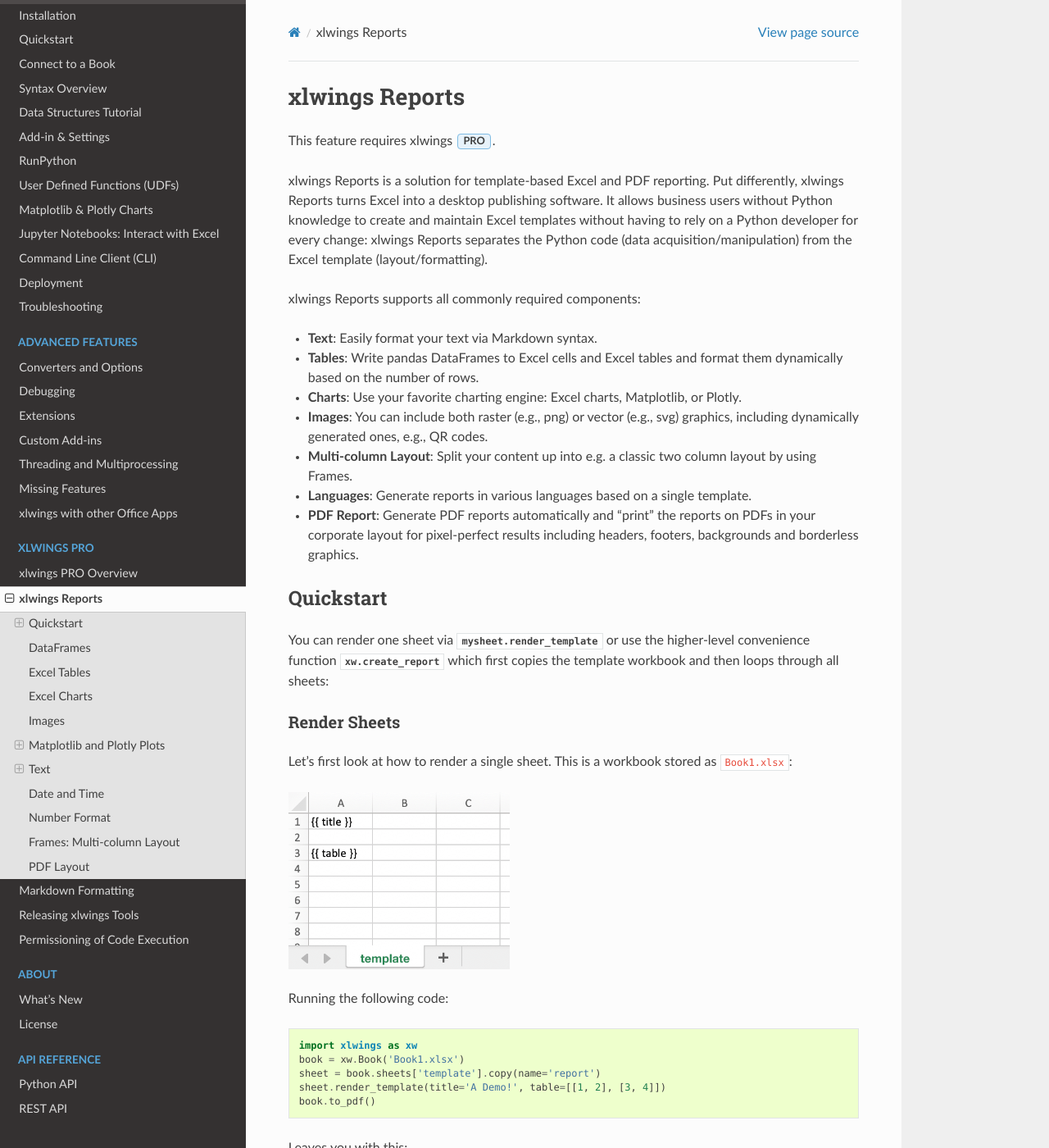
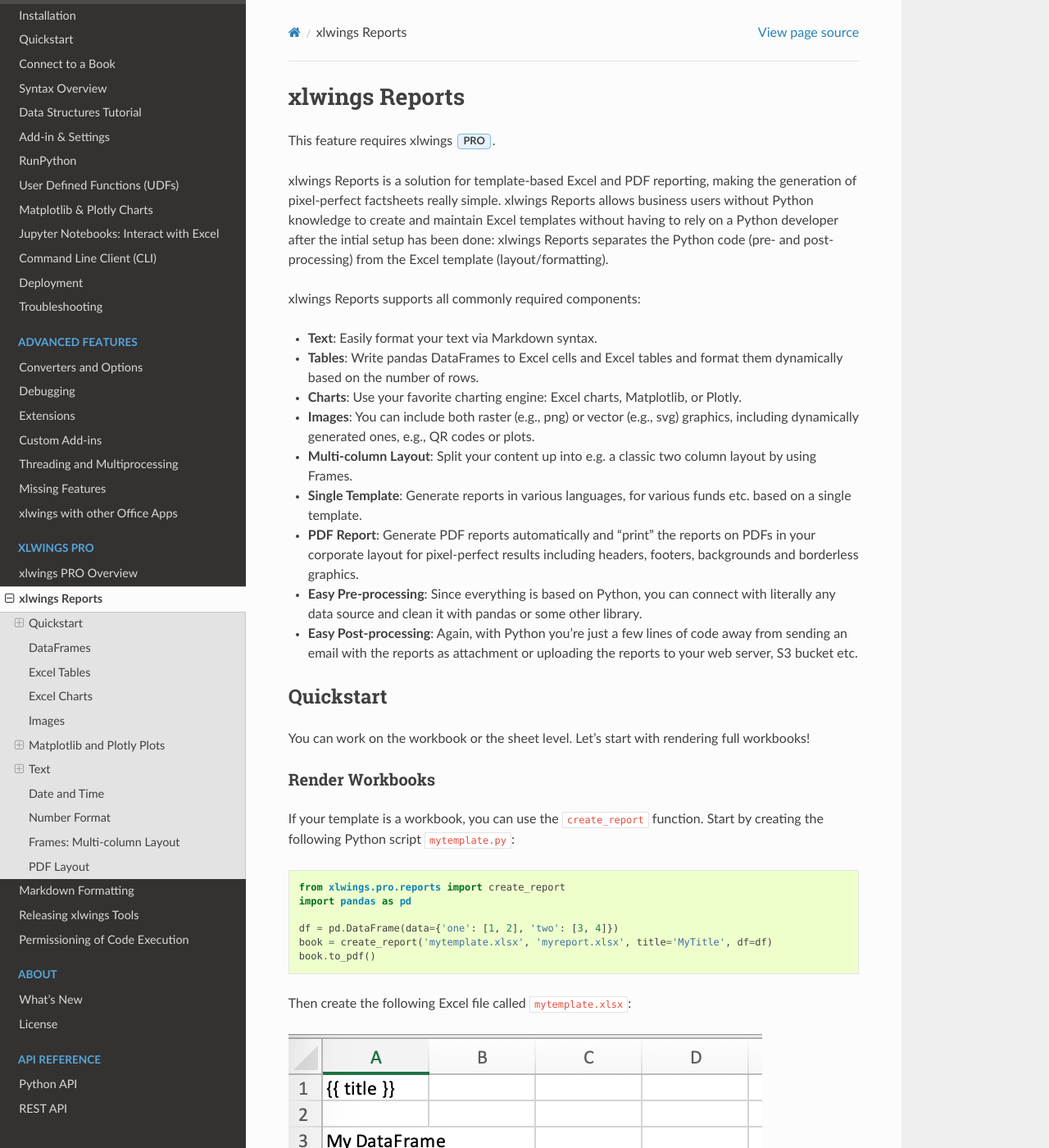
Before and after one commit to xlwings/xlwings, a Sphinx documentation site: the page built from docs/reports.rst, in a window 1280 px wide and 1400 px high. Shown: the whole window at 82% size. Built offline with Sphinx 7.4.7 and the Read the Docs theme 2.0.0, drawn with Linux system fonts in a browser that asks for light colours; some of the changed text lies outside the part shown.

Commit message:
fixing tests, refactor arithmetic filters to abbreviated version and cleaned up docs

```diff
--- a/docs/reports.rst
+++ b/docs/reports.rst
@@ -5,27 +5,83 @@
 
 This feature requires xlwings :guilabel:`PRO`.
 
-xlwings Reports is a solution for template-based Excel and PDF reporting. Put differently, xlwings Reports turns Excel into a desktop publishing software. It allows business users without Python knowledge to create and maintain Excel templates without having to rely on a Python developer for every change: xlwings Reports separates the Python code (data acquisition/manipulation) from the Excel template (layout/formatting).
+xlwings Reports is a solution for template-based Excel and PDF reporting, making the generation of pixel-perfect factsheets really simple. xlwings Reports allows business users without Python knowledge to create and maintain Excel templates without having to rely on a Python developer after the intial setup has been done: xlwings Reports separates the Python code (pre- and post-processing) from the Excel template (layout/formatting).
 
 xlwings Reports supports all commonly required components:
 
 * **Text**: Easily format your text via Markdown syntax.
 * **Tables**: Write pandas DataFrames to Excel cells and Excel tables and format them dynamically based on the number of rows.
 * **Charts**: Use your favorite charting engine: Excel charts, Matplotlib, or Plotly.
-* **Images**: You can include both raster (e.g., png) or vector (e.g., svg) graphics, including dynamically generated ones, e.g., QR codes.
+* **Images**: You can include both raster (e.g., png) or vector (e.g., svg) graphics, including dynamically generated ones, e.g., QR codes or plots.
 * **Multi-column Layout**: Split your content up into e.g. a classic two column layout by using Frames.
-* **Languages**: Generate reports in various languages based on a single template.
+* **Single Template**: Generate reports in various languages, for various funds etc. based on a single template.
 * **PDF Report**: Generate PDF reports automatically and "print" the reports on PDFs in your corporate layout for pixel-perfect results including headers, footers, backgrounds and borderless graphics.
+* **Easy Pre-processing**: Since everything is based on Python, you can connect with literally any data source and clean it with pandas or some other library.
+* **Easy Post-processing**: Again, with Python you're just a few lines of code away from sending an email with the reports as attachment or uploading the reports to your web server, S3 bucket etc.
 
 Quickstart
 ----------
 
-You can render one sheet via :meth:`mysheet.render_template <xlwings.Sheet.render_template>` or use the higher-level convenience function :meth:`xw.create_report <xlwings.pro.reports.create_report>` which first copies the template workbook and then loops through all sheets:
+You can work on the workbook or the sheet level. Let's start with rendering full workbooks!
+
+Render Workbooks
+****************
+
+If your template is a workbook, you can use the ``create_report`` function. Start by creating the following Python script ``mytemplate.py``::
+
+    from xlwings.pro.reports import create_report
+    import pandas as pd
+
+    df = pd.DataFrame(data={'one': [1, 2], 'two': [3, 4]})
+    book = create_report('mytemplate.xlsx', 'myreport.xlsx', title='MyTitle', df=df)
+    book.to_pdf()
+
+Then create the following Excel file called ``mytemplate.xlsx``:
+
+.. figure:: images/mytemplate.png
+
+Run the Python script (or run the code from a Jupyter notebook)::
+
+    python mytemplate.py
+
+This will copy the template and create the following output by replacing the variables in double curly braces with
+the value from the Python variable:
+
+.. figure:: images/myreport.png
+
+In production, you'll often want to run this in a separate and hidden Excel instance as well as use fully qualified ``Path`` objects. It's also often easier to collect the data into a data dictionary::
+
+    from pathlib import Path
+
+    import pandas as pd
+    import xlwings as xw
+
+    base_dir = Path(r'C:\Users\myuser\myreport')
+
+    data = dict(
+        title='MyTitle',
+        df=pd.DataFrame(data={'one': [1, 2], 'two': [3, 4]})
+    )
+
+    with xw.App(visible=False) as app:
+        book = app.create_report(base_dir / 'mytemplate.xlsx',
+                                 base_dir / 'myreport.xlsx',
+                                 **data)
+        book.to_pdf(base_dir / 'myreport.pdf')
+
+
+.. note::
+    By default, xlwings Reports overwrites existing values in templates if there is not enough free space for your variable. If you want your rows to dynamically shift according to the height of your array, use :ref:`Frames <Frames>`.
+
+.. note::
+    By default, DataFrames don't write out the index. If you need the index to appear in Excel, use ``df.reset_index()``, see :ref:`dataframes_reports`.
+
+See also :meth:`create_reports (API reference) <xlwings.pro.reports.create_report>`.
 
 Render Sheets
 *************
 
-Let's first look at how to render a single sheet. This is a workbook stored as ``Book1.xlsx``:
+Sometimes, it's useful to render a single sheet instead of using the ``create_report`` function. This is a workbook stored as ``Book1.xlsx``:
 
 .. figure:: images/sheet_rendering1.png
     :scale: 60%
@@ -33,12 +89,13 @@
 Running the following code::
 
     import xlwings as xw
+
     book = xw.Book('Book1.xlsx')
     sheet = book.sheets['template'].copy(name='report')
     sheet.render_template(title='A Demo!', table=[[1, 2], [3, 4]])
     book.to_pdf()
 
-Leaves you with this:
+Copies the template sheet first and then fills it in:
 
 .. figure:: images/sheet_rendering2.png
     :scale: 60%
@@ -47,39 +104,14 @@
 
 .. versionadded:: 0.22.0
 
-Render Workbooks
-****************
-
-If your template is a full workbook, you can use the ``create_report`` function. Start by creating the following Python script ``mytemplate.py``::
-
-    from xlwings.pro.reports import create_report
-    import pandas as pd
-
-    df = pd.DataFrame(data=[[1,2],[3,4]])
-    book = create_report('mytemplate.xlsx', 'myreport.xlsx', title='MyTitle', df=df)
-    book.to_pdf()
-
-Then create the following Excel file called ``mytemplate.xlsx``:
-
-.. figure:: images/mytemplate.png
-
-Now run the Python script::
-
-    python mytemplate.py
-
-This will copy the template and create the following output by replacing the variables in double curly braces with
-the value from the Python variable:
-
-.. figure:: images/myreport.png
-
-See also :meth:`create_reports (API reference) <xlwings.pro.reports.create_report>`.
-
-.. note:: By default, xlwings Reports overwrites existing values in templates if there is not enough free space for your variable. If you want your rows to dynamically shift according to the height of your array, use :ref:`Frames <Frames>`.
+.. _dataframes_reports:
 
 DataFrames
 ----------
 
-When you work with pandas DataFrames, you'll often need to tweak the data. Thanks to filters, you can do the most common operations directly in your template. A filter is added to the placeholder in Excel, separated by the pipe character. You can combine multiple filters by using multiple pipe characters. Let's start with a couple of examples before looking at each filter in more detail::
+To write DataFrames in a consistent manner to Excel, xlwings Reports ignores the DataFrame indices. If you need to pass the index over to Excel, reset the index before passing in the DataFrame: ``df.reset_index()`` to ``create_report`` or ``render_template``.
+
+When working with pandas DataFrames, the report designer often needs to tweak the data. Thanks to filters, they can do the most common operations directly in the template without the need of writing Python code. A filter is added to the placeholder in Excel by using the pipe character: ``{{ myplaceholder | myfilter }}``. You can combine multiple filters by using multiple pipe characters: they are applied from left to right, i.e. the result from the first filter will be the input for the next filter. Let's start with an example before listing each filter with its details::
 
     import xlwings as xw
     import pandas as pd
@@ -93,23 +125,17 @@
 
 Available filters for DataFrames:
 
-* **noindex**: Hide the index
-
-  Example::
-
-  {{ df | noindex }}
-
 * **noheader**: Hide the column headers
 
   Example::
 
   {{ df | noheader }}
 
-* **body**: Only write the body of the DataFrame
+* **header**: Only return the header
 
-  Example (this is equivalent to ``{{ df | noindex | noheader }}``)::
+  Example::
 
-  {{ df | body }}
+  {{ df | header }}
 
 * **sortasc**: Sort in ascending order (indices are zero-based)
 
@@ -134,19 +160,29 @@
   .. note::
     Merged cells: you'll also have to introduce empty columns if you are using merged cells in your Excel template.
 
-* **multiply**, **divide**, **sum**, **subtract**: Apply an arithmetic operation on a column (indices are zero-based)
+* **mul**, **div**, **sum**, **sub**: Apply an arithmetic operation (multiply, divide, sum, subtract) on a column (indices are zero-based)
 
   Syntax::
 
-  {{ df | operation(col_ix, value) }}
+  {{ df | operation(col_ix, value, fill_value) }}
 
-  Example::
+  ``fill_value`` is optional and determines whether empty cells are included in the operation or not. To include empty values and thus make it behave like in Excel, set it to ``0``.
 
-  {{ df | multiply(0, 100) }}
+  Example: multiply the first column by 100::
+
+  {{ df | mul(0, 100) }}
+
+  Example: multiply the first column by 100 and the second column by 2::
+
+  {{ df | mul(0, 100) | mul(1, 2) }}
+
+  Example: add 100 to the first column including empty cells::
+
+  {{ df | add(0, 100, 0) }}
 
 * **maxrows**: Maximum number of rows (currently, only ``sum`` is supported as aggregation function)
 
-  If your DataFrame has 12 rows and you use ``maxrows(10, "Other")`` as filter, you'll get a table that shows the first 9 rows as-is and sums up the remaining 3 rows under the label ``Other``. If your data is unsorted, combine it with the ``sortasc``/``sortdesc`` to make sure the correct rows are aggregated.
+  If your DataFrame has 12 rows and you use ``maxrows(10, "Other")`` as filter, you'll get a table that shows the first 9 rows as-is and sums up the remaining 3 rows under the label ``Other``. If your data is unsorted, make sure to call ``sortasc``/``sortdesc`` first to make sure the correct rows are aggregated.
 
   See also: ``aggsmall``, ``head``, ``tail``, ``rowslice``
 
@@ -154,13 +190,13 @@
 
   {{ df | maxrows(number_rows, label, label_col_ix) }}
 
-  ``label_col_ix`` is optional: if left away, it will label the index of the DataFrame (index is zero-based)
+  ``label_col_ix`` is optional: if left away, it will label the first column of the DataFrame (index is zero-based)
 
   Examples::
 
   {{ df | maxrows(10, "Other") }}
-  {{ df | maxrows(10, "Other", 0) }}
-  {{ df | sortasc(1)| noindex | maxrows(5, "Other") }}
+  {{ df | sortasc(1)| maxrows(5, "Other") }}
+  {{ df | maxrows(10, "Other", 1) }}
 
 * **aggsmall**: Aggregate rows with values below a certain threshold (currently, only ``sum`` is supported as aggregation function)
 
@@ -172,13 +208,13 @@
 
   {{ df | aggsmall(threshold, threshold_col_ix, label, label_col_ix) }}
 
-  ``label_col_ix`` is optional: if left away, it will label the index of the DataFrame (indices are zero-based)
+  ``label_col_ix`` is optional: if left away, it will label the first column of the DataFrame (indices are zero-based)
 
   Examples::
 
   {{ df | aggsmall(0.1, 2, "Other") }}
-  {{ df | aggsmall(0.5, 1, "Other", 0) }}
-  {{ df | sortasc(1)| noindex | aggsmall(0.1, 2, "Other") }}
+  {{ df | sortasc(1) | aggsmall(0.1, 2, "Other") }}
+  {{ df | aggsmall(0.5, 1, "Other", 1) }}
 
 * **head**: Only show the top n rows
 
@@ -237,7 +273,7 @@
 Excel Tables
 ------------
 
-Using Excel tables is the recommended way to format tables as the styling can be applied dynamically across columns and rows. You can also use themes and apply alternating colors to rows/columns. Go to ``Insert`` > ``Table`` and make sure that you activate ``My table has headers`` before clicking on ``OK``. Add the placeholder as usual on the top-left of your Excel table:
+Using Excel tables is the recommended way to format tables as the styling can be applied dynamically across columns and rows. You can also use themes and apply alternating colors to rows/columns. Go to ``Insert`` > ``Table`` and make sure that you activate ``My table has headers`` before clicking on ``OK``. Add the placeholder as usual on the top-left of your Excel table (note that this example makes use of :ref:`Frames <Frames>`):
 
 .. figure:: images/excel_table_template.png
 
@@ -256,16 +292,13 @@
 
 .. figure:: images/excel_table_report.png
 
-Headers of Excel tables are relatively strict, e.g. you can't have multi-line headers or merged cells. To get around these limitations, uncheck the ``Header Row`` checkbox under ``Table Design`` and use the ``noheader`` or ``body`` filter (see DataFrame filters). This will allow you to design your own headers outside of the Excel Table.
+Headers of Excel tables are relatively strict, e.g. you can't have multi-line headers or merged cells. To get around these limitations, uncheck the ``Header Row`` checkbox under ``Table Design`` and use the ``noheader`` filter (see DataFrame filters). This will allow you to design your own headers outside of the Excel Table.
 
 .. note::
     * At the moment, you can only assign pandas DataFrames to tables
-    * For Excel table support, you need at least version 0.21.0
 
 Excel Charts
 ------------
-
-**Note**: To use charts with an Excel table as source, you'll need at least xlwings version 0.22.1
 
 To use Excel charts in your reports, follow this process:
 
@@ -297,13 +330,15 @@
 
     book = xw.Book("mytemplate.xlsx")
     sheet = book.sheets['template'].copy(name='report')
-    sheet.render_template(chart_data=df)
+    sheet.render_template(chart_data=df.reset_index())
 
 This will produce the following report, with the chart source correctly adjusted:
 
     .. figure:: images/reports_chart5.png
 
-**Note**: If you don't want the source data on your report, you might want to place it on a separate sheet. It's easiest if you add and design the chart on the separate sheet, before cutting the chart and pasting it on your report template.
+.. note::
+
+    If you don't want the source data on your report, you can place it on a separate sheet. It's easiest if you add and design the chart on the separate sheet, before cutting the chart and pasting it on your report template. To prevent the data sheet from being printed when calling ``to_pdf``, you can give it a name that starts with ``#`` and it will be ignored.
 
 Images
 ------
@@ -317,9 +352,11 @@
     sheet = book.sheets['template'].copy(name='report')
     sheet.render_template(logo=Image(r'C:\path\to\logo.png'))
 
-**Note**: ``Image`` also accepts a ``pathlib.Path`` object instead of a string.
+.. note::
 
-If you want to use vector-based graphics, you can use ``svg`` on Windows and ``eps`` on macOS. You can control the appearance of your image by applying filters on your placeholder.
+    ``Image`` also accepts a ``pathlib.Path`` object instead of a string.
+
+If you want to use vector-based graphics, you can use ``svg`` on Windows and ``pdf`` on macOS. You can control the appearance of your image by applying filters on your placeholder.
 
 Available filters for Images:
 
@@ -396,13 +433,7 @@
     sheet = book.sheets['template'].copy(name='report')
     sheet.render_template(lineplot=fig)
 
-To change the appearance of the Matplotlib or Plotly plot, you can use the same filters as with images, namely:
-
-* width
-* height
-* size
-
-Additionally, you can use the following filter:
+To change the appearance of the Matplotlib or Plotly plot, you can use the same filters as with images. Additionally, you can use the following filter:
 
 * **format**: allows to change the default image format from ``png`` to e.g., ``vector``, which will export the plot as vector graphics (``svg`` on Windows and ``pdf`` on macOS). As an example, to make the chart smaller and use the vector format, you would write the following placeholder::
 
@@ -411,7 +442,7 @@
 Text
 ----
 
-You can work with placeholders in text that lives in cells or shapes like text boxes. If you have more than just a few words, text boxes usually make more sense as they won't impact the row height no matter how you style them. This is key to getting a consistent multi-page report.
+You can work with placeholders in text that lives in cells or shapes like text boxes. If you have more than just a few words, text boxes usually make more sense as they won't impact the row height no matter how you style them. Using the same gird formatting across worksheets is key to getting a consistent multi-page report.
 
 Simple Text without Formatting
 ******************************
@@ -432,7 +463,7 @@
 
 .. figure:: images/shape_text_report.png
 
-While this works for simple text, you will lose the formatting if you have any. To prevent that, use a ``Markdown`` object:
+While this works for simple text, you will lose the formatting if you have any. To prevent that, use a ``Markdown`` object, as explained in the next section.
 
 Markdown Formatting
 *******************
@@ -477,32 +508,30 @@
 Date and Time
 -------------
 
-If a placeholder corresponds to a single Python ``datetime`` object, by default, Excel will format that cell as a date-formatted cell. This isn't always desired as the formatting depends on the user's regional settings. To prevent that, format the cell in the ``Text`` format or use a TextBox and use the ``datetime`` filter to format the date in the desired format. The ``datetime`` filter accepts the strftime syntax---for a good reference, see e.g., `strftime.org <https://strftime.org/>`_.
+If a placeholder corresponds to a Python ``datetime`` object, by default, Excel will format that cell as a date-formatted cell. This isn't always desired as the formatting depends on the user's regional settings. To prevent that, format the cell in the ``Text`` format or use a TextBox and use the ``datetime`` filter to format the date in the desired format. The ``datetime`` filter accepts the strftime syntax---for a good reference, see e.g., `strftime.org <https://strftime.org/>`_.
 
 To control the language of month and weekday names, you'll need to set the ``locale`` in your Python code. For example, for German, you would use the following::
 
     import locale
     locale.setlocale(locale.LC_ALL, 'de_DE')
 
-Examples:
+Example: The default formatting is ``December 1, 2020``::
 
-  The default formatting is ``December 1, 2020``::
+{{ mydate | datetime }}
 
-  {{ mydate | datetime }}
+Example: To apply a specific formatting, provide the desired format as filter argument. For example, to get it in the ``12/31/20`` format::
 
-  To apply a specific formatting, provide the desired format as filter argument. For example, to get it in the ``12/31/20`` format::
-
-  {{ mydate | datetime("%m/%d/%y") }}
+{{ mydate | datetime("%m/%d/%y") }}
 
 
 Number Format
 -------------
 
-The ``format`` filter allows you to format numbers by using the same mechanism as offered by Python's f-strings. For example, to format the placeholder ``performance`` with a value of ``0.13`` as ``13.0%``, you would do the following::
+The ``format`` filter allows you to format numbers by using the same mechanism as offered by Python's f-strings. For example, to format the placeholder ``performance=0.13`` as ``13.0%``, you would do the following::
 
 {{ performance | format(".1%") }}
 
-This corresponds to ``f"{performance:0.1%}"`` in Python. To get an introduction to the formatting string syntax, have a look at the `Python String Format Cookbook <https://mkaz.blog/code/python-string-format-cookbook/>`_.
+This corresponds to the following f-string in Python: ``f"{performance:0.1%}"``. To get an introduction to the formatting string syntax, have a look at the `Python String Format Cookbook <https://mkaz.blog/code/python-string-format-cookbook/>`_.
 
 .. _frames:
 
@@ -573,4 +602,6 @@
 
 Note that the layout PDF either needs to consist of a single page (will be used for each reporting page) or will need to have the same number of pages as the report (each report page will be printed on the corresponding layout page).
 
+To create your layout PDF, you can use any program capable of exporting a file in PDF format such as PowerPoint or Word, but for the best results consider using a professional desktop publishing software such as Adobe InDesign.
+
 .. figure:: images/reports_pdf_layout.png
```
Also changed, not shown: other parts of docs/reports.rst (+2 -2 lines), docs/images/excel_table_template.png, docs/images/myreport.png, docs/images/reports_df_filters.png, 5 other files.
